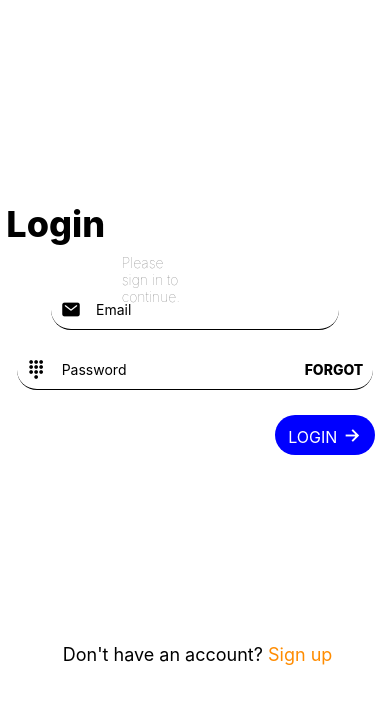
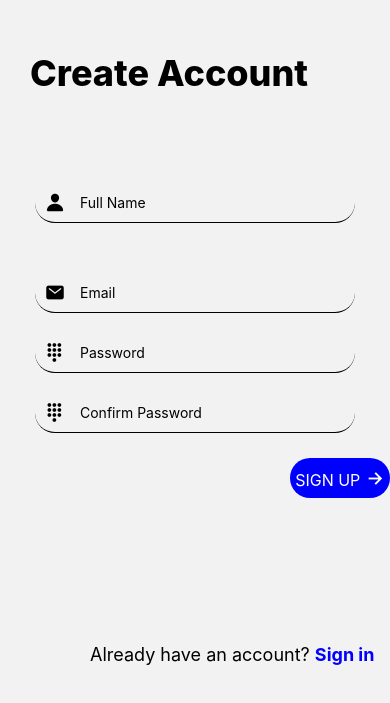
Before and after one commit to AnishShahi123/ProjectAssignment, a React Native app: screen /Signup in a window 390 px wide. Shown: the part 129-832 px from the top of the page. Built offline with nearby package versions, Linux system fonts and the light colour scheme.

Commit message:
added navigation

```diff
--- a/App.js
+++ b/App.js
@@ -1,21 +1,28 @@
-import { StatusBar } from "expo-status-bar";
-import { StyleSheet, Text, View } from "react-native";
+import { NavigationContainer } from "@react-navigation/native";
+import { createNativeStackNavigator } from "@react-navigation/native-stack";
+import React from "react";
 import LoginPage from "./screens/Login";
 import Signup from "./screens/Signup";
 
-export default function App() {
+const Stack = createNativeStackNavigator();
+
+const App = () => {
   return (
-    <View style={styles.container}>
-      <StatusBar style="auto" />
-      <LoginPage />
-      {/* <Signup /> */}
-    </View>
+    <NavigationContainer>
+      <Stack.Navigator>
+        <Stack.Screen
+          name="Login"
+          component={LoginPage}
+          options={{ headerShown: false }}
+        />
+        <Stack.Screen
+          name="Signup"
+          component={Signup}
+          options={{ headerShown: false }}
+        />
+      </Stack.Navigator>
+    </NavigationContainer>
   );
-}
+};
 
-const styles = StyleSheet.create({
-  container: {
-    flex: 1,
-    backgroundColor: "#fff",
-  },
-});
+export default App;
--- a/package.json
+++ b/package.json
@@ -11,6 +11,7 @@
   "dependencies": {
     "@expo/webpack-config": "^18.0.1",
     "@react-navigation/native": "^6.1.7",
+    "@react-navigation/native-stack": "^6.9.13",
     "@react-navigation/stack": "^6.3.17",
     "expo": "~48.0.18",
     "expo-linear-gradient": "^12.3.0",
@@ -18,6 +19,8 @@
     "react": "18.2.0",
     "react-dom": "18.2.0",
     "react-native": "0.71.8",
+    "react-native-safe-area-context": "^4.7.0",
+    "react-native-screens": "^3.22.1",
     "react-native-vector-icons": "^9.2.0",
     "react-native-web": "~0.18.10"
   },
--- a/screens/Login.js
+++ b/screens/Login.js
@@ -1,10 +1,11 @@
+import { useNavigation } from "@react-navigation/native"; // Import the useNavigation hook
 import React, { useState } from "react";
 import {
   StyleSheet,
   Text,
-  View,
   TextInput,
   TouchableOpacity,
+  View,
 } from "react-native";
 import Ionicon from "react-native-vector-icons/Ionicons";
 import Title from "../components/Title";
@@ -12,12 +13,14 @@ import Title from "../components/Title";
 const LoginPage = () => {
   const [email, setEmail] = useState("");
   const [password, setPassword] = useState("");
+  const navigation = useNavigation(); // Initialize the navigation object
 
   const handleLogin = () => {
     // TODO: Send the email and password to the server for authentication.
   };
 
   const handleSignup = () => {
+    // Navigate to the SignUp page
     navigation.navigate("Signup");
   };
 
@@ -46,15 +49,17 @@ const LoginPage = () => {
         <Text style={styles.forgotText}>FORGOT</Text>
       </View>
       <View>
-        <TouchableOpacity style={styles.button}>
+        <TouchableOpacity style={styles.button} onPress={handleLogin}>
           <Text style={styles.buttonTextStyle}>
             LOGIN <Ionicon name="arrow-forward" size={20} />
           </Text>
         </TouchableOpacity>
       </View>
       <Text style={styles.bottomText}>
-        {" "}
-        Don't have an account? <Text style={styles.signupText}>Sign up</Text>
+        Don't have an account?{" "}
+        <Text style={styles.signupText} onPress={handleSignup}>
+          Sign up
+        </Text>
       </Text>
     </View>
   );
@@ -108,6 +113,11 @@ const styles = StyleSheet.create({
     position: "absolute",
     bottom: 50,
   },
+  signupText: {
+    color: "blue",
+    fontSize: 18,
+    fontWeight: "bold",
+  },
   button: {
     width: 100,
     height: 40,
@@ -129,10 +139,7 @@ const styles = StyleSheet.create({
     color: "#000",
     fontSize: 14,
     marginLeft: 10,
-    fontWeight: 800,
-  },
-  signupText: {
-    color: "darkorange",
+    fontWeight: "800",
   },
 });
 
--- a/screens/Signup.js
+++ b/screens/Signup.js
@@ -1,11 +1,11 @@
+import { useNavigation } from "@react-navigation/native"; // Import the useNavigation hook
 import React, { useState } from "react";
 import {
   StyleSheet,
   Text,
+  TextInput,
+  TouchableOpacity,
   View,
-  TextInput,
-  Button,
-  TouchableOpacity,
 } from "react-native";
 import Ionicon from "react-native-vector-icons/Ionicons";
 
@@ -14,9 +14,15 @@ const Signup = () => {
   const [email, setEmail] = useState("");
   const [password, setPassword] = useState("");
   const [confirmPassword, setConfirmPassword] = useState("");
+  const navigation = useNavigation(); // Initialize the navigation object
 
   const handleRegister = () => {
     // TODO: Send the email, password, and name to the server for registration.
+  };
+
+  const handleSignIn = () => {
+    // Navigate to the LoginPage
+    navigation.navigate("Login");
   };
 
   return (
@@ -60,13 +66,18 @@ const Signup = () => {
         />
       </View>
       <View>
-        <TouchableOpacity style={styles.button}>
+        <TouchableOpacity style={styles.button} onPress={handleRegister}>
           <Text style={styles.buttonTextStyle}>
             SIGN UP <Ionicon name="arrow-forward" size={20} />
           </Text>
         </TouchableOpacity>
       </View>
-      <Text style={styles.bottomText}> Already have an account? Sign in</Text>
+      <Text style={styles.bottomText}>
+        Already have an account?{" "}
+        <Text style={styles.signInText} onPress={handleSignIn}>
+          Sign in
+        </Text>
+      </Text>
     </View>
   );
 };
@@ -139,6 +150,11 @@ const styles = StyleSheet.create({
     bottom: 50,
     left: 90,
   },
+  signInText: {
+    color: "blue",
+    fontSize: 18,
+    fontWeight: "bold",
+  },
 });
 
 export default Signup;
```
Also changed, not shown: 1 other file (tests, documents, lock files or other folders).
